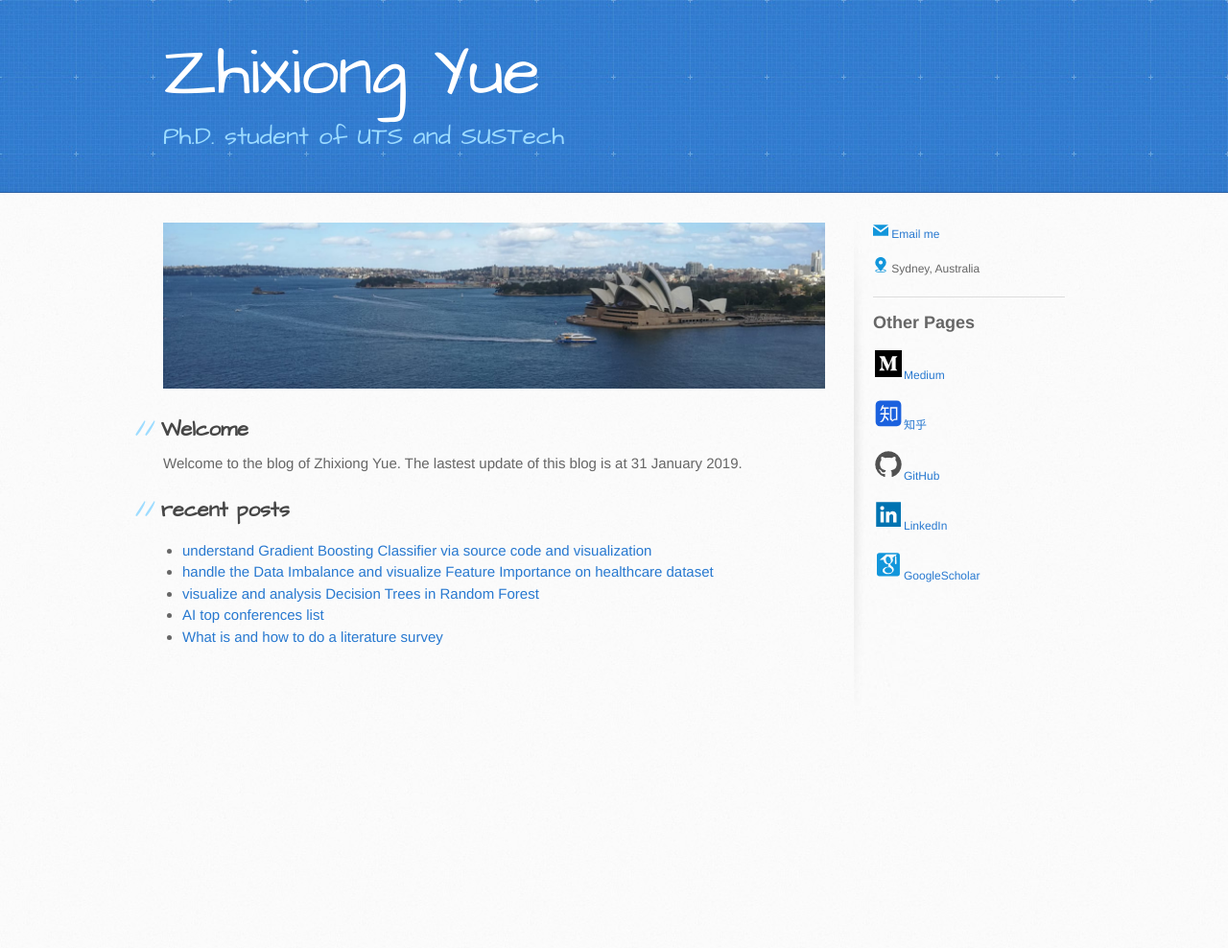
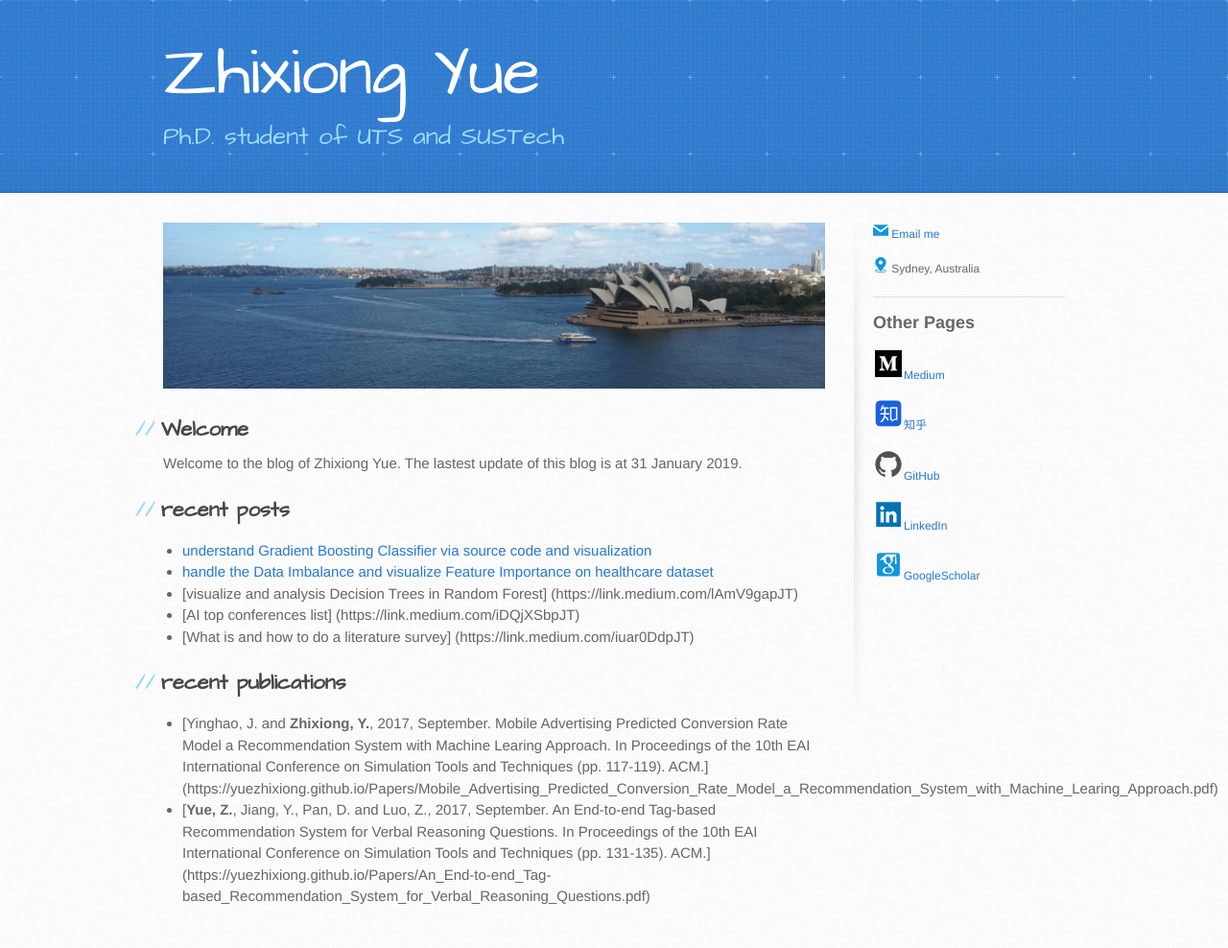
Before and after one commit to yuezhixiong/yuezhixiong.github.io, a Jekyll site: the page built from index.md, in a window 1280 px wide. Shown: the whole page at 96% size. Built offline with Jekyll 4.4.1, drawn with Linux system fonts in a browser that asks for light colours; comment, search, counter and statistics services are not loaded; before the commit the page ends 900 px from its top, so only the background shows below that.

Commit message:
add publications

```diff
--- a/index.md
+++ b/index.md
@@ -30,6 +30,17 @@
 
 * [understand Gradient Boosting Classifier via source code and visualization](https://link.medium.com/kELfzPVLKT)
 * [handle the Data Imbalance and visualize Feature Importance on healthcare dataset](https://link.medium.com/8j3JvJRnJT)
-* [visualize and analysis Decision Trees in Random Forest](https://link.medium.com/lAmV9gapJT)
-* [AI top conferences list](https://link.medium.com/iDQjXSbpJT)
-* [What is and how to do a literature survey](https://link.medium.com/iuar0DdpJT)
+* [visualize and analysis Decision Trees in Random Forest]
+(https://link.medium.com/lAmV9gapJT)
+* [AI top conferences list]
+(https://link.medium.com/iDQjXSbpJT)
+* [What is and how to do a literature survey]
+(https://link.medium.com/iuar0DdpJT)
+
+
+## recent publications
+
+* [Yinghao, J. and **Zhixiong, Y.**, 2017, September. Mobile Advertising Predicted Conversion Rate Model a Recommendation System with Machine Learing Approach. In Proceedings of the 10th EAI International Conference on Simulation Tools and Techniques (pp. 117-119). ACM.]
+({{ site.url }}/Papers/Mobile_Advertising_Predicted_Conversion_Rate_Model_a_Recommendation_System_with_Machine_Learing_Approach.pdf)
+* [**Yue, Z.**, Jiang, Y., Pan, D. and Luo, Z., 2017, September. An End-to-end Tag-based Recommendation System for Verbal Reasoning Questions. In Proceedings of the 10th EAI International Conference on Simulation Tools and Techniques (pp. 131-135). ACM.]
+({{ site.url }}/Papers/An_End-to-end_Tag-based_Recommendation_System_for_Verbal_Reasoning_Questions.pdf)
```
Also changed, not shown: Papers/index.md (renamed from _posts/Papers/index.md), 4 other files.
